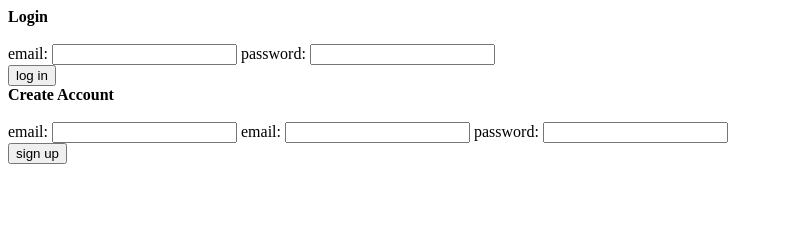
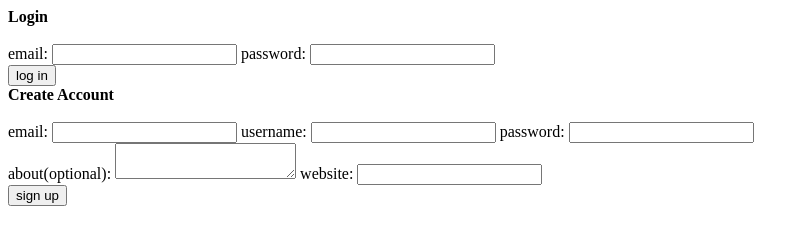
Before and after one commit to hermitish/DIYLinks, a website with bundled scripts: page src/login/login.html in a window 1280 px wide. Shown: the whole page, without its empty margins (0-809 px from the left). Built offline with nearby package versions, Linux system fonts and the light colour scheme.

Commit message:
Update login.html to add more user info on signup

```diff
--- a/src/login/login.html
+++ b/src/login/login.html
@@ -17,11 +17,16 @@
        <b>Create Account</b><br><br>
         <form id="signup-form">
             <label for="email-input">email:</td>
-            <input type="text" id="email-input">
-            <label for="display-name-input">email:</td>
-            <input type="text" id="display-name-input">
+            <input type="text" id="email-input" required>
+            <label for="display-name-input">username:</td>
+            <input type="text" id="username-input">
             <label for="password-input">password:</label>
-            <input type="password" id="password-input">
+            <input type="password" id="password-input" required>
+            <br>
+            <label for="about-input">about(optional):</td>
+            <textarea id="about-input"></textarea>
+            <label for="website-input">website:</td>
+            <input type="text" id="website-input">
             <br>
             <input type="submit" value="sign up">
        </form>
```
